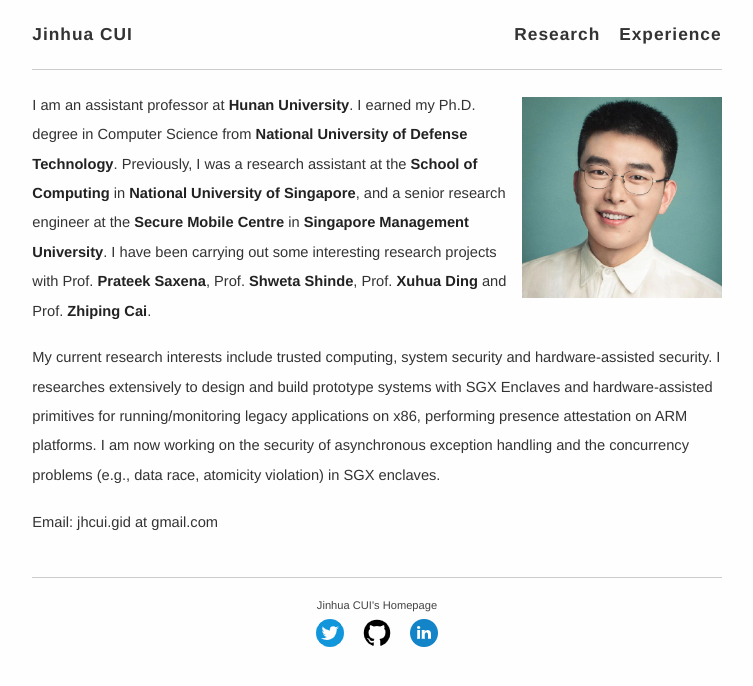
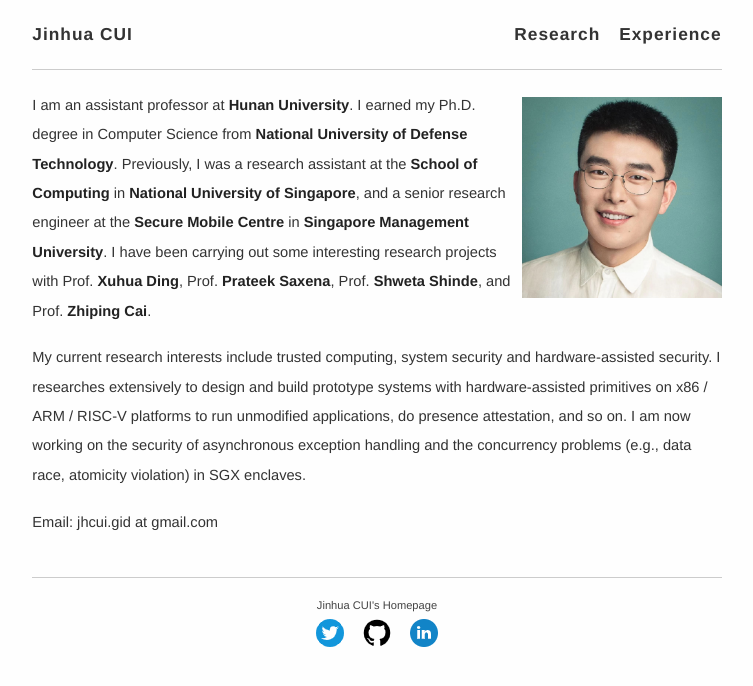
Before and after one commit to cimcs/cimcs.github.io, a Jekyll site: the page built from index.md, in a window 1280 px wide. Shown: the top 686 px of the page, without its empty margins (263-1016 px from the left). Built offline with Jekyll 4.4.1, drawn with Linux system fonts in a browser that asks for light colours; comment, search, counter and statistics services are not loaded.

Commit message:
Update index.md

```diff
--- a/index.md
+++ b/index.md
@@ -7,11 +7,11 @@ permalink: /
 {% include image.html url="images/profile_1.jpg" width="200px" align="right" %}
 
 
-I am an assistant professor at **[Hunan University]**. I earned my Ph.D. degree in Computer Science from **[National University of Defense Technology]**. Previously, I was a research assistant at the **[School of Computing]** in **[National University of Singapore]**, and a senior research engineer at the **[Secure Mobile Centre]** in **[Singapore Management University]**. I have been carrying out some interesting research projects with Prof. **[Prateek Saxena]**, Prof. **[Shweta Shinde]**, Prof. **[Xuhua Ding]** and Prof. **[Zhiping Cai]**.
+I am an assistant professor at **[Hunan University]**. I earned my Ph.D. degree in Computer Science from **[National University of Defense Technology]**. Previously, I was a research assistant at the **[School of Computing]** in **[National University of Singapore]**, and a senior research engineer at the **[Secure Mobile Centre]** in **[Singapore Management University]**. I have been carrying out some interesting research projects with Prof. **[Xuhua Ding]**, Prof. **[Prateek Saxena]**, Prof. **[Shweta Shinde]**, and Prof. **[Zhiping Cai]**.
 
 <!--I obtained my Master degree at the **[Xidian University]**.-->
 
-My current research interests include trusted computing, system security and hardware-assisted security. I researches extensively to design and build prototype systems with SGX Enclaves and hardware-assisted primitives for running/monitoring legacy applications on x86, performing presence attestation on ARM platforms. I am now working on the security of asynchronous exception handling and the concurrency problems (e.g., data race, atomicity violation) in SGX enclaves.
+My current research interests include trusted computing, system security and hardware-assisted security. I researches extensively to design and build prototype systems with hardware-assisted primitives on x86 / ARM / RISC-V platforms to run unmodified applications, do presence attestation, and so on. I am now working on the security of asynchronous exception handling and the concurrency problems (e.g., data race, atomicity violation) in SGX enclaves.
 
 Email: jhcui.gid at gmail.com <!-- <br />
 Email: [gchauras@csail.mit.edu] (others) -->
```
